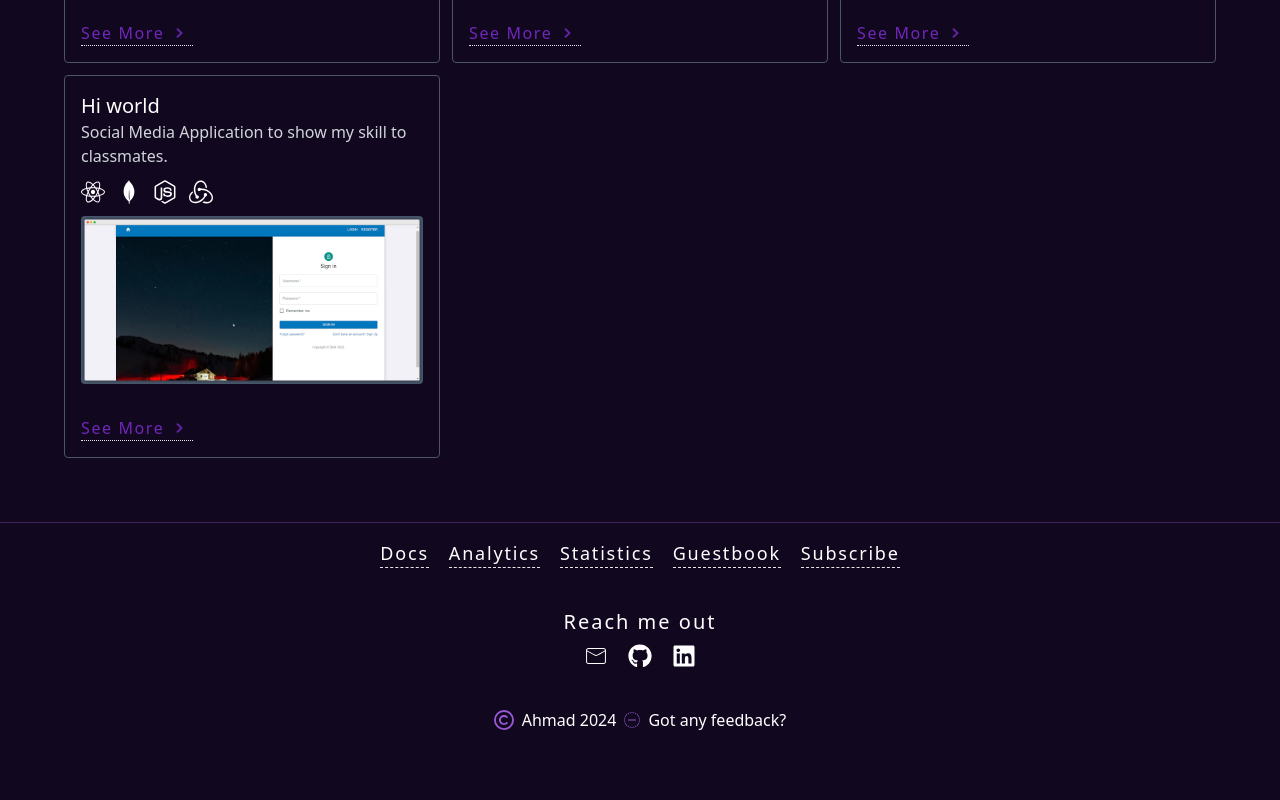
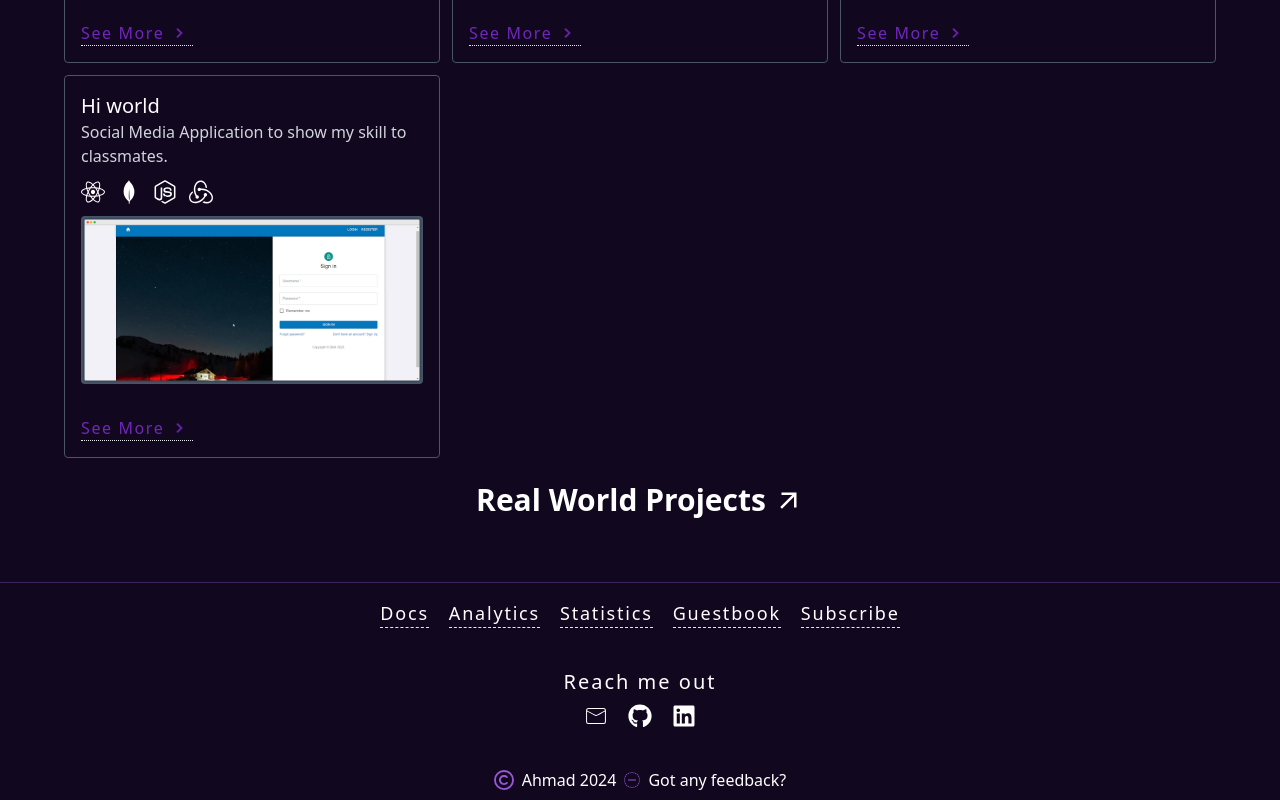
Before and after one commit to Ahmad-code077/Portfolio, a React (Vite) app: page /project in a window 1280 px wide. Shown: the part 608-1408 px from the top of the page. Before the commit the page ends 1348 px from the top, so only its background shows below. Built offline with nearby package versions, Linux system fonts and the light colour scheme; a web font is replaced by a local one.

Commit message:
Added indexjs file to reduce the import

```diff
--- a/src/Path/ProjectLink.jsx
+++ b/src/Path/ProjectLink.jsx
@@ -1,4 +1,4 @@
-import cutt from '../assets/CurrentStack/Skills-2.svg';
+import { MdArrowOutward } from 'react-icons/md';
 import { projectData } from '../data';
 const ProjectLink = () => {
   return (
@@ -45,6 +45,14 @@ const ProjectLink = () => {
               );
             })}
           </div>
+
+          <a
+            href='https://contentfull-projects.netlify.app/'
+            target='_'
+            className='font-extrabold text-3xl text-center flex items-center justify-center sm:gap-2 hover:scale-105 duration-150'
+          >
+            Real World Projects <MdArrowOutward />
+          </a>
         </div>
       </section>
     </main>
```
Also changed, not shown: src/App.jsx (+10 -8 lines), src/Components/index.js (added, +8 -0 lines), src/assets/index.js (added, +23 -0 lines), src/data.jsx (+28 -30 lines).
